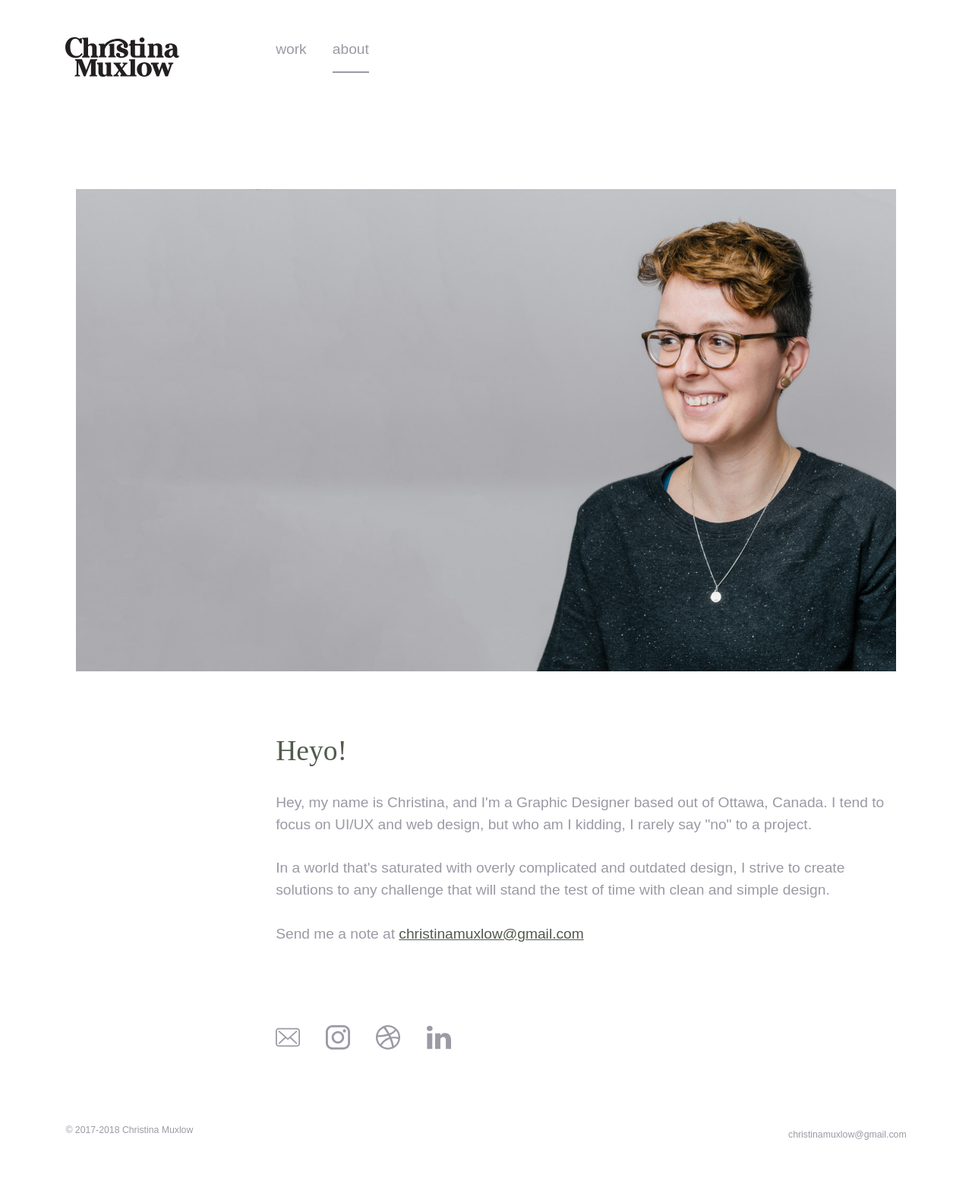
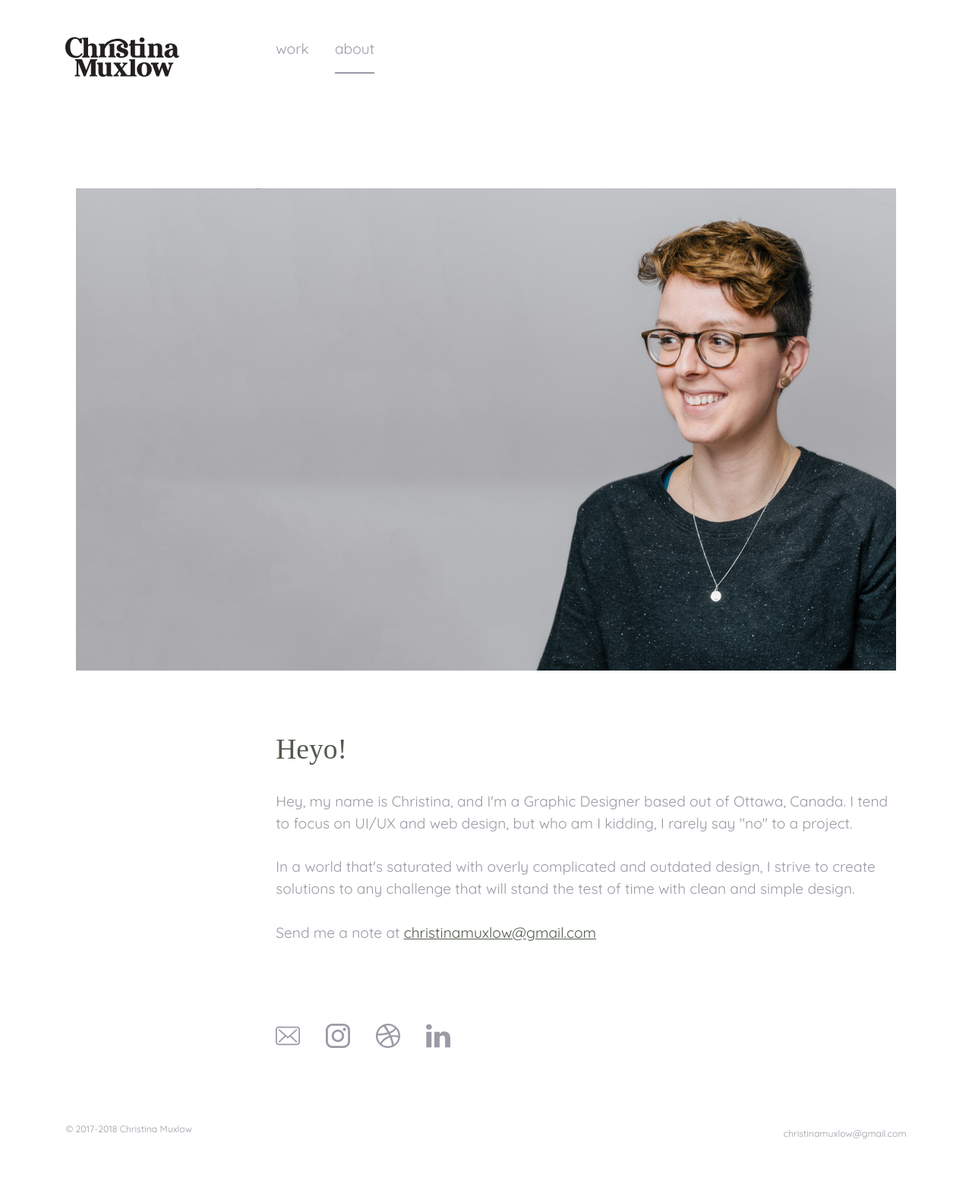
Before and after one commit to muxlowc/portfolio-site, a Jekyll site: the page built from about.html, in a window 1280 px wide. Shown: the whole page at 76% size. Built offline with Jekyll 4.4.1, drawn with Linux system fonts in a browser that asks for light colours.

Commit message:
changed body font to quicksand

```diff
--- a/_layouts/default.html
+++ b/_layouts/default.html
@@ -6,6 +6,7 @@
   <meta name="viewport" content="width=device-width,initial-scale=1">
   <meta name="description" content="Christina Muxlow's Graphic Design portfolio.">
   <link href="{{site.baseurl}}/css/site.css" rel="stylesheet">
+  <link href="https://fonts.googleapis.com/css?family=Quicksand" rel="stylesheet">
   <script src="https://use.typekit.net/euw1bsu.js"></script>
   <script>try{Typekit.load({ async: true });}catch(e){}</script>
   <link rel="shortcut icon" href="{{site.baseurl}}/images/favicon.ico"/>
--- a/css/main.css
+++ b/css/main.css
@@ -8,7 +8,7 @@
 
 body {
   padding: 0em 2.5em;
-  font-family: "europa",sans-serif;
+  font-family: "quicksand",sans-serif;
   font-weight: normal;
   color: #9b9aa5;
 }
@@ -22,7 +22,7 @@
 a {
   text-decoration: none;
   color: #9b9aa5;
-  font-family: "europa",sans-serif;
+  font-family: "quicksand",sans-serif;
   font-weight: normal;
 }
 
--- a/css/type.css
+++ b/css/type.css
@@ -6,7 +6,7 @@
 html {
   font-size: 100%;
   line-height: 1.3;
-  font-family: "europa",sans-serif;
+  font-family: "quicksand",sans-serif;
   font-weight: light;
 }
 
```
